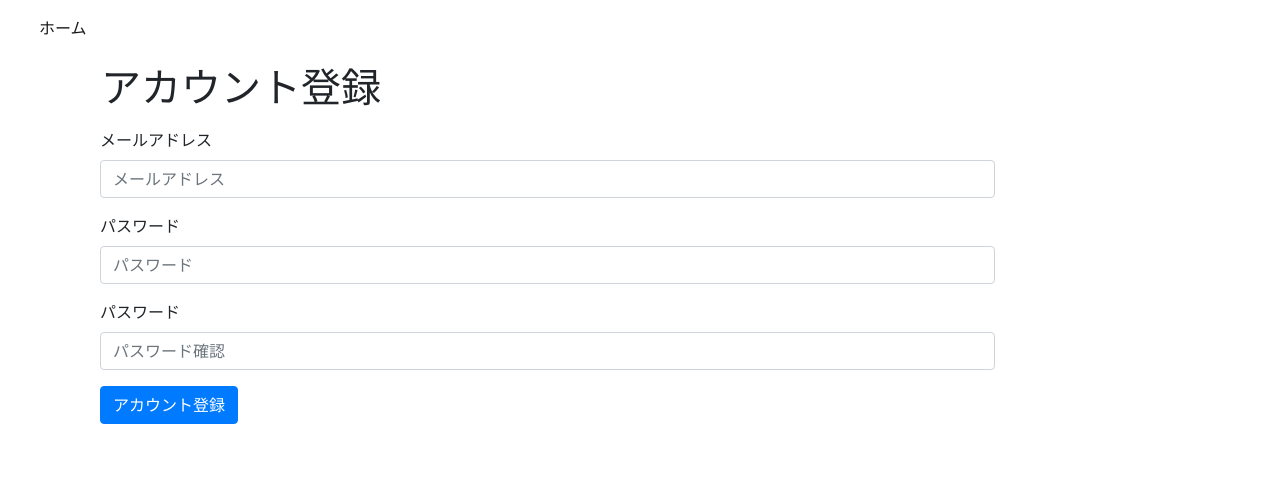
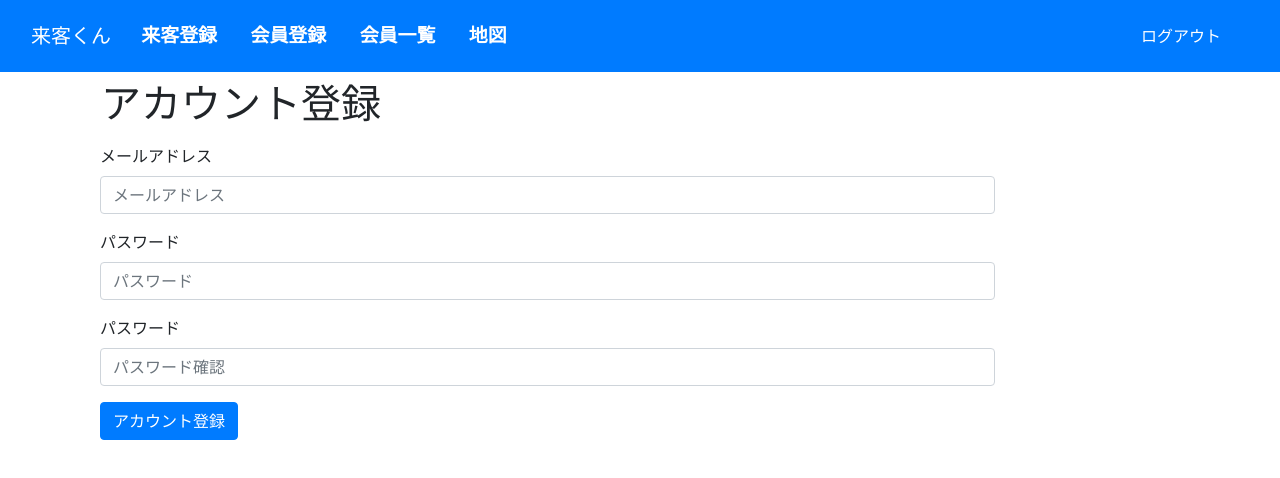
Before and after one commit to ktakaham/raikyaku_app, a plain HTML site: page register.html in a window 1280 px wide. Drawn offline with nearby package versions, Linux system fonts and the light colour scheme.

Commit message:
header修正

```diff
--- a/css/ride.css
+++ b/css/ride.css
@@ -8,3 +8,14 @@ input[type="checkbox"]{
   margin-right: 30px;
   transform: scale(1.5);
 }
+
+li {
+  list-style: none;
+  padding: 1.7% 1.9%;
+  margin-right: 1.5%;
+  font-weight: bold;
+  font-size: 1.48vw;
+  max-width: 100%;
+  height: auto;
+  white-space: nowrap;
+}
--- a/register.html
+++ b/register.html
@@ -38,19 +38,33 @@
 	</section> -->
 
 	<header>
-		<nav class="navbar navbar-expand-lg navbar-light bg-white">
+		<nav class="navbar navbar-expand-lg navbar-dark bg-primary">
 		  <div class="container-fluid">
-				<button class="navbar-toggler" type="button" data-mdb-toggle="collapse"
-					data-mdb-target="#navbarExample01" aria-controls="navbarExample01" aria-expanded="false"
-					aria-label="Toggle navigation">
-					<i class="fas fa-bars"></i>
-				</button>
+			<a class="navbar-brand" href="#">来客くん</a>
 			<div class="collapse navbar-collapse" id="navbarExample01">
-					<ul class="navbar-nav me-auto mb-2 mb-lg-0">
+			  <ul class="navbar-nav">
 				<li class="nav-item active">
-							<a class="nav-link" aria-current="./index.html" href="./index.html">ホーム</a>
+				  <a class="nav-link" aria-current="page" href="./event.html">来客登録</a>
+				</li>
+				<li class="nav-item active">
+				  <a class="nav-link" href="./ride.html">会員登録</a>
+				</li>
+				<li class="nav-item active">
+				  <a class="nav-link" href="./member.html">会員一覧</a>
+				</li>
+				<li class="nav-item active">
+				  <a class="nav-link" href="./map.html">地図</a>
 				</li>
 			  </ul>
+			</div>
+			<div class="container">
+			  <div class="row">
+				<div class="col-md-12 text-right">
+				  <button type="button" id="signOut" class="btn btn-primary">
+					ログアウト
+				  </button>
+				</div>
+			  </div>
 			</div>
 		  </div>
 		</nav>
```
Also changed, not shown: event.html (+6 -9 lines), map.html (+7 -7 lines), member.html (+6 -9 lines), ride.html (+6 -9 lines), signin.html (+20 -7 lines), verify.html (+22 -8 lines). Lines whose indentation alone changed are shown as unchanged.
